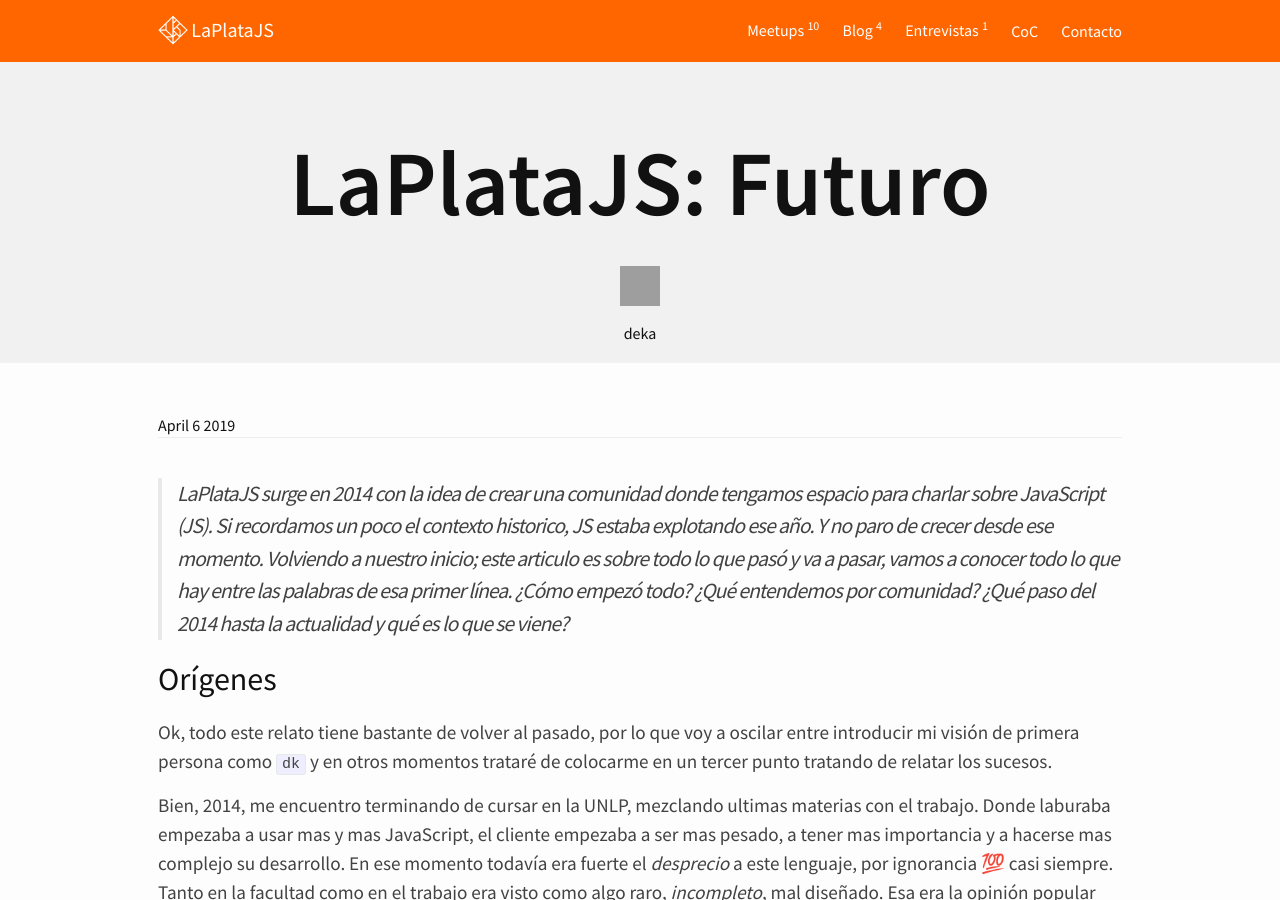
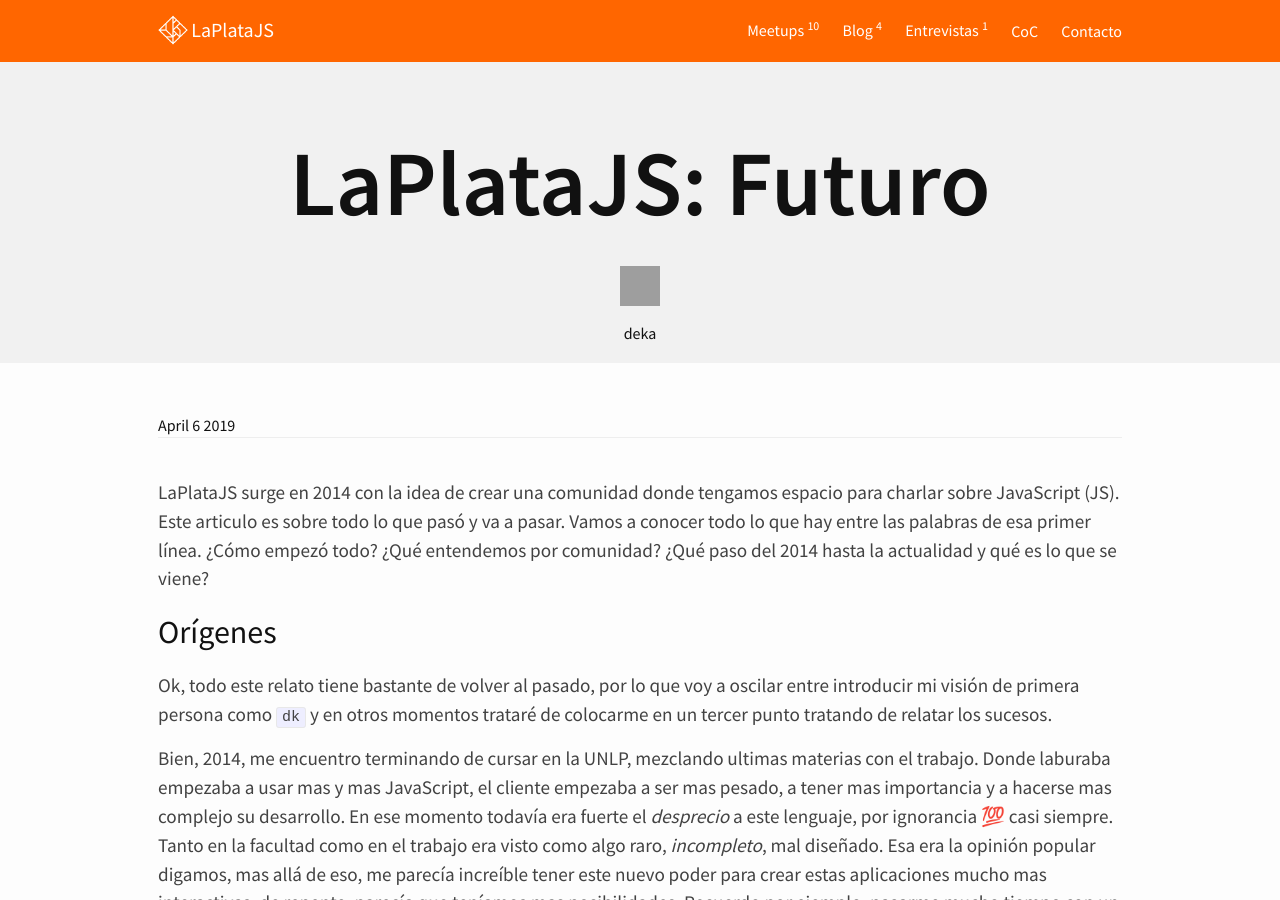
Before and after one commit to laplatajs/laplatajs.github.io, a Jekyll site: the page built from _posts/blog/2019-04-06-laplatajs-futuro.md, in a window 1280 px wide and 900 px high. Built offline with Jekyll 4.4.1, drawn with Linux system fonts in a browser that asks for light colours; grey boxes are pictures that could not be loaded.

Commit message:
Update: people fixes

```diff
--- a/_posts/blog/2019-04-06-laplatajs-futuro.md
+++ b/_posts/blog/2019-04-06-laplatajs-futuro.md
@@ -8,7 +8,8 @@
     twitter: carax
 ---
 
-> LaPlataJS surge en 2014 con la idea de crear una comunidad donde tengamos espacio para charlar sobre JavaScript (JS). Si recordamos un poco el contexto historico, JS estaba explotando ese año. Y no paro de crecer desde ese momento. Volviendo a nuestro inicio; este articulo es sobre todo lo que pasó y va a pasar, vamos a conocer todo lo que hay entre las palabras de esa primer línea. ¿Cómo empezó todo? ¿Qué entendemos por comunidad? ¿Qué paso del 2014 hasta la actualidad y qué es lo que se viene?
+LaPlataJS surge en 2014 con la idea de crear una comunidad donde tengamos espacio para charlar sobre JavaScript (JS). Este articulo es sobre todo lo que pasó y va a pasar. Vamos a conocer todo lo que hay entre las palabras de esa primer línea. ¿Cómo empezó todo? ¿Qué entendemos por comunidad? ¿Qué paso del 2014 hasta la actualidad y qué es lo que se viene?
+
 
 ## Orígenes
 
```
